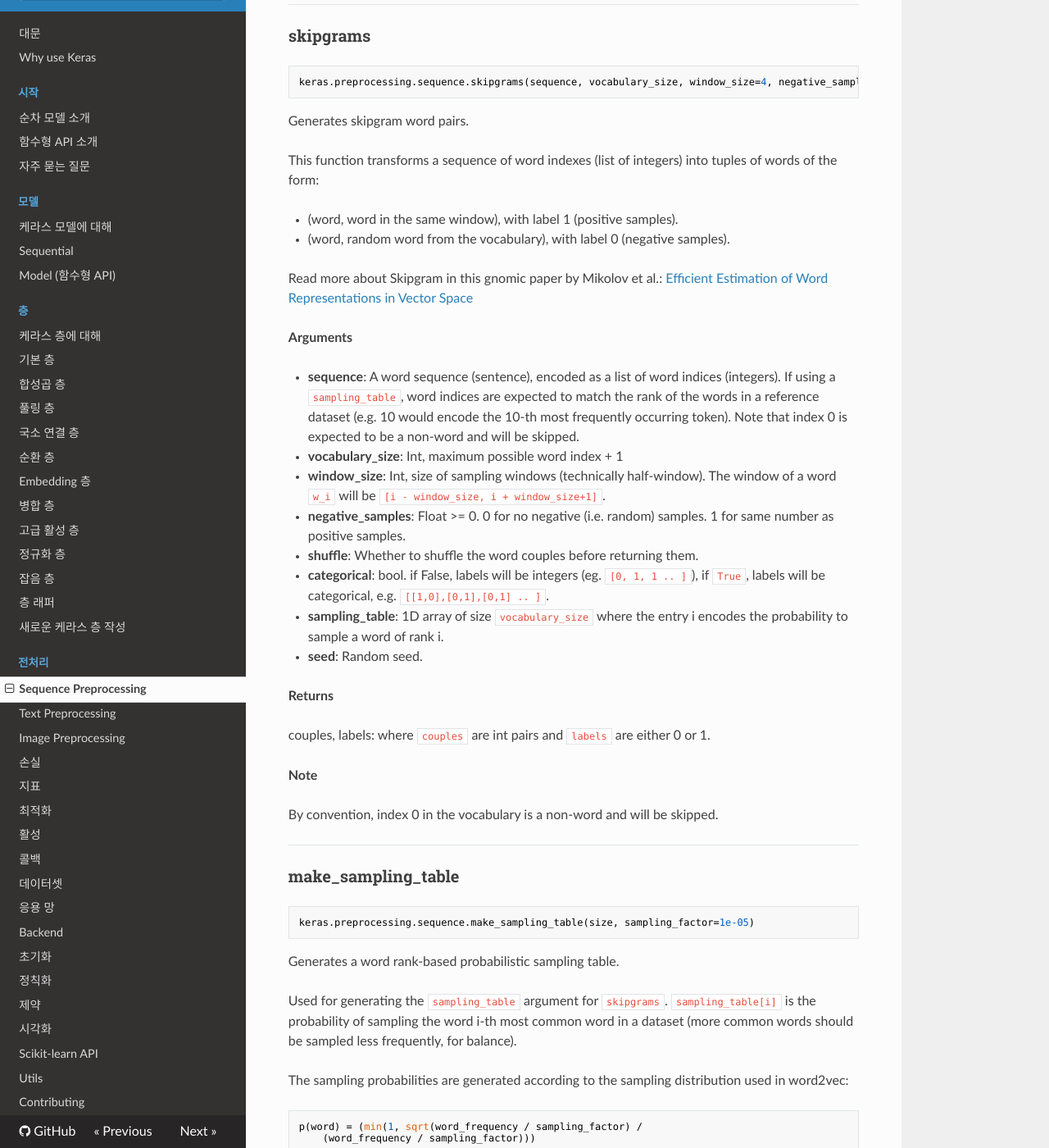
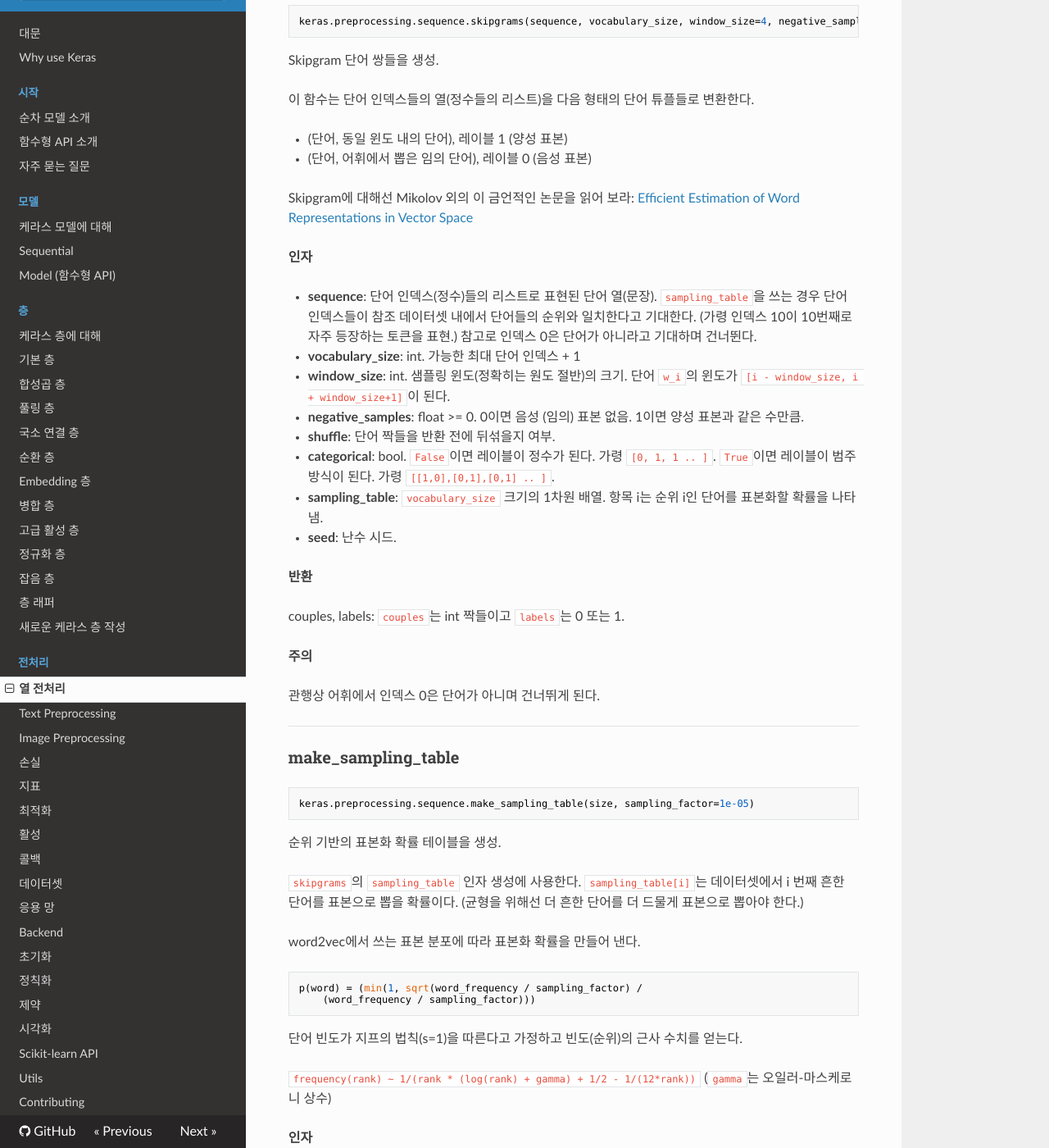
Before and after one commit to wariua/keras-docs-ko, an MkDocs documentation site: the page built from sources/preprocessing/sequence.md, in a window 1280 px wide and 1400 px high, scrolled down 2168 px. Shown: the whole window at 82% size. Built offline with MkDocs 1.6.1, drawn with Linux system fonts in a browser that asks for light colours; nearby versions of some CDN libraries; old or Windows-style settings are respelled for this version of MkDocs; some of the changed text lies outside the part shown.

Commit message:
translated preprocessing/sequence.md

````diff
--- a/mkdocs.yml
+++ b/mkdocs.yml
@@ -35,7 +35,7 @@ pages:
   - 층 래퍼: layers/wrappers.md
   - 새로운 케라스 층 작성: layers/writing-your-own-keras-layers.md
 - 전처리:
-  - Sequence Preprocessing: preprocessing/sequence.md
+  - 열 전처리: preprocessing/sequence.md
   - Text Preprocessing: preprocessing/text.md
   - Image Preprocessing: preprocessing/image.md
 - 손실: losses.md
--- a/sources/preprocessing/sequence.md
+++ b/sources/preprocessing/sequence.md
@@ -1,51 +1,50 @@
-<span style="float:right;">[[source]](https://github.com/keras-team/keras/blob/master/keras/preprocessing/sequence.py#L253)</span>
+<span style="float:right;">[[소스]](https://github.com/keras-team/keras/blob/master/keras/preprocessing/sequence.py#L253)</span>
 ### TimeseriesGenerator
 
 ```python
 keras.preprocessing.sequence.TimeseriesGenerator(data, targets, length, sampling_rate=1, stride=1, start_index=0, end_index=None, shuffle=False, reverse=False, batch_size=128)
 ```
 
-Utility class for generating batches of temporal data.
+시간 데이터 배치들을 생성하기 위한 유틸리티 클래스.
 
-This class takes in a sequence of data-points gathered at
-equal intervals, along with time series parameters such as
-stride, length of history, etc., to produce batches for
-training/validation.
+이 클래스는 동일 간격으로 수집한 데이터 포인트 열에 더해
+보폭, 히스토리 길이 등과 같은 시계열 매개변수들을 받아서
+훈련/검증을 위한 배치들을 만들어 낸다.
 
-__Arguments__
+__인자__
 
-- __data__: Indexable generator (such as list or Numpy array)
-    containing consecutive data points (timesteps).
-    The data should be at 2D, and axis 0 is expected
-    to be the time dimension.
-- __targets__: Targets corresponding to timesteps in `data`.
-    It should have same length as `data`.
-- __length__: Length of the output sequences (in number of timesteps).
-- __sampling_rate__: Period between successive individual timesteps
-    within sequences. For rate `r`, timesteps
-    `data[i]`, `data[i-r]`, ... `data[i - length]`
-    are used for create a sample sequence.
-- __stride__: Period between successive output sequences.
-    For stride `s`, consecutive output samples would
-    be centered around `data[i]`, `data[i+s]`, `data[i+2*s]`, etc.
-- __start_index__: Data points earlier than `start_index` will not be used
-    in the output sequences. This is useful to reserve part of the
-    data for test or validation.
-- __end_index__: Data points later than `end_index` will not be used
-    in the output sequences. This is useful to reserve part of the
-    data for test or validation.
-- __shuffle__: Whether to shuffle output samples,
-    or instead draw them in chronological order.
-- __reverse__: Boolean: if `true`, timesteps in each output sample will be
-    in reverse chronological order.
-- __batch_size__: Number of timeseries samples in each batch
-    (except maybe the last one).
+- __data__: 인덱스 접근이 가능한 (리스트나 Numpy 배열 같은)
+    일련의 데이터 포인트(timestep)들을 담은 제너레이터.
+    데이터가 2차원이어야 하고 0번 축이
+    시간 차원이라고 기대한다.
+- __targets__: `data`의 timestep들에 대응하는 목표들.
+    `data`와 같은 길이여야 한다.
+- __length__: 출력 열들의 길이 (timestep 수).
+- __sampling_rate__: 열 내에서 연속된 개별 timestep들
+    사이의 주기. 그 간격이 `r`이면 timestep
+    `data[i]`, `data[i-r]`, ..., `data[i - length]`를
+    써서 표본 열을 만든다.
+- __stride__: 연속된 출력 열들 사이의 주기.
+    보폭이 `s`이면 연속하는 출력 표본들이
+    `data[i]`, `data[i+s]`, `data[i+2*s]` 등을
+    중심으로 하게 된다.
+- __start_index__: `start_index` 전의 데이터 포인트들은
+    출력 열에 쓰이지 않게 된다. 데이터 일부를 테스트나
+    검증용으로 떼어놓는 데 유용하다.
+- __end_index__: `end_index` 후의 데이터 포인터들은
+    출력 열에 쓰이지 않게 된다. 데이터 일부를 테스트나
+    검증용으로 떼어놓는 데 유용하다.
+- __shuffle__: 출력 표본들을 뒤섞을지 여부.
+    아니면 연대순으로 뽑아냄.
+- __reverse__: 불리언. `true`이면 각 출력 표본 내의 timestep들이
+    연대역순이 됨.
+- __batch_size__: 각 배치(마지막은 제외) 안의 시계열 표본 수.
 
-__Returns__
+__반환__
 
-A [Sequence](/utils/#sequence) instance.
+[Sequence](/utils/#sequence) 인스턴스.
 
-__Examples__
+__예시__
 
 
 ```python
@@ -79,44 +78,44 @@ keras.preprocessing.sequence.pad_sequences(sequences, maxlen=None, dtype='int32'
 ```
 
 
-Pads sequences to the same length.
+패딩으로 열들을 같은 길이로 만들기.
 
-This function transforms a list of
-`num_samples` sequences (lists of integers)
-into a 2D Numpy array of shape `(num_samples, num_timesteps)`.
-`num_timesteps` is either the `maxlen` argument if provided,
-or the length of the longest sequence otherwise.
+이 함수는 `num_samples`짜리 열(장수들의 리스트)들의
+리스트를 `(num_samples, num_timesteps)` 형태의
+2차원 Numpy 배열로 변환한다.
+`num_timesteps`는 `maxlen` 인자를 주면 그 값이고
+아니면 가장 긴 열의 길이이다.
 
-Sequences that are shorter than `num_timesteps`
-are padded with `value` at the end.
+열이 `num_timesteps`보다 짧으면
+끝에 `value`로 패딩을 붙인다.
 
-Sequences longer than `num_timesteps` are truncated
-so that they fit the desired length.
-The position where padding or truncation happens is determined by
-the arguments `padding` and `truncating`, respectively.
+열이 `num_timesteps`보다 길면 끝을 잘라서
+원하는 길이에 맞도록 한다.
+패딩이나 자르기가 어느 쪽에서 이뤄지는지는
+각각 `padding`과 `truncating` 인자에 의해 정해진다.
 
-Pre-padding is the default.
+앞쪽 패딩이 기본이다.
 
-__Arguments__
+__인자__
 
-- __sequences__: List of lists, where each element is a sequence.
-- __maxlen__: Int, maximum length of all sequences.
-- __dtype__: Type of the output sequences.
-- __padding__: String, 'pre' or 'post':
-    pad either before or after each sequence.
-- __truncating__: String, 'pre' or 'post':
-    remove values from sequences larger than
-    `maxlen`, either at the beginning or at the end of the sequences.
-- __value__: Float, padding value.
+- __sequences__: 리스트들의 리스트. 각 항목이 열이다.
+- __maxlen__: 정수. 모든 열들의 최대 길이.
+- __dtype__: 출력 열들의 타입.
+- __padding__: 문자열. 'pre' 또는 'post'.
+    각 열의 앞과 뒤 어느 쪽에 패딩을 추가할 것인가.
+- __truncating__: 문자열. 'pre' 또는 'post'.
+    열이 `maxlen`보다 길면 열의 시작 또는 끝에서
+    값들을 제거한다.
+- __value__: 실수. 패딩 값.
 
-__Returns__
+__반환__
 
-- __x__: Numpy array with shape `(len(sequences), maxlen)`
+- __x__: `(len(sequences), maxlen)` 형태의 Numpy 배열
 
 __Raises__
 
-- __ValueError__: In case of invalid values for `truncating` or `padding`,
-    or in case of invalid shape for a `sequences` entry.
+- __ValueError__: `truncating`이나 `padding`의 값이 유효하지 않은 경우,
+    또는 `sequences` 항목의 형태가 유효하지 않은 경우.
 
 ----
 
@@ -128,50 +127,50 @@ keras.preprocessing.sequence.skipgrams(sequence, vocabulary_size, window_size=4,
 ```
 
 
-Generates skipgram word pairs.
+Skipgram 단어 쌍들을 생성.
 
-This function transforms a sequence of word indexes (list of integers)
-into tuples of words of the form:
+이 함수는 단어 인덱스들의 열(정수들의 리스트)을
+다음 형태의 단어 튜플들로 변환한다.
 
-- (word, word in the same window), with label 1 (positive samples).
-- (word, random word from the vocabulary), with label 0 (negative samples).
+- (단어, 동일 윈도 내의 단어), 레이블 1 (양성 표본)
+- (단어, 어휘에서 뽑은 임의 단어), 레이블 0 (음성 표본)
 
-Read more about Skipgram in this gnomic paper by Mikolov et al.:
+Skipgram에 대해선 Mikolov 외의 이 금언적인 논문을 읽어 보라:
 [Efficient Estimation of Word Representations in
 Vector Space](http://arxiv.org/pdf/1301.3781v3.pdf)
 
-__Arguments__
+__인자__
 
-- __sequence__: A word sequence (sentence), encoded as a list
-    of word indices (integers). If using a `sampling_table`,
-    word indices are expected to match the rank
-    of the words in a reference dataset (e.g. 10 would encode
-    the 10-th most frequently occurring token).
-    Note that index 0 is expected to be a non-word and will be skipped.
-- __vocabulary_size__: Int, maximum possible word index + 1
-- __window_size__: Int, size of sampling windows (technically half-window).
-    The window of a word `w_i` will be
-    `[i - window_size, i + window_size+1]`.
-- __negative_samples__: Float >= 0. 0 for no negative (i.e. random) samples.
-    1 for same number as positive samples.
-- __shuffle__: Whether to shuffle the word couples before returning them.
-- __categorical__: bool. if False, labels will be
-    integers (eg. `[0, 1, 1 .. ]`),
-    if `True`, labels will be categorical, e.g.
-    `[[1,0],[0,1],[0,1] .. ]`.
-- __sampling_table__: 1D array of size `vocabulary_size` where the entry i
-    encodes the probability to sample a word of rank i.
-- __seed__: Random seed.
+- __sequence__: 단어 인덱스(정수)들의 리스트로 표현된
+    단어 열(문장). `sampling_table`을 쓰는 경우
+    단어 인덱스들이 참조 데이터셋 내에서 단어들의
+    순위와 일치한다고 기대한다. (가령 인덱스 10이
+    10번째로 자주 등장하는 토큰을 표현.)
+    참고로 인덱스 0은 단어가 아니라고 기대하며 건너뛴다.
+- __vocabulary_size__: int. 가능한 최대 단어 인덱스 + 1
+- __window_size__: int. 샘플링 윈도(정확히는 원도 절반)의 크기.
+    단어 `w_i`의 윈도가
+    `[i - window_size, i + window_size+1]`이 된다.
+- __negative_samples__: float >= 0. 0이면 음성 (임의) 표본 없음.
+    1이면 양성 표본과 같은 수만큼.
+- __shuffle__: 단어 짝들을 반환 전에 뒤섞을지 여부.
+- __categorical__: bool. `False`이면 레이블이 정수가 된다.
+    가령 `[0, 1, 1 .. ]`.
+    `True`이면 레이블이 범주 방식이 된다.
+    가령 `[[1,0],[0,1],[0,1] .. ]`.
+- __sampling_table__: `vocabulary_size` 크기의 1차원 배열.
+    항목 i는 순위 i인 단어를 표본화할 확률을 나타냄.
+- __seed__: 난수 시드.
 
-__Returns__
+__반환__
 
-couples, labels: where `couples` are int pairs and
-    `labels` are either 0 or 1.
+couples, labels: `couples`는 int 짝들이고
+    `labels`는 0 또는 1.
 
-__Note__
+__주의__
 
-By convention, index 0 in the vocabulary is
-a non-word and will be skipped.
+관행상 어휘에서 인덱스 0은 단어가 아니며
+건너뛰게 된다.
 
 ----
 
@@ -183,33 +182,33 @@ keras.preprocessing.sequence.make_sampling_table(size, sampling_factor=1e-05)
 ```
 
 
-Generates a word rank-based probabilistic sampling table.
+순위 기반의 표본화 확률 테이블을 생성.
 
-Used for generating the `sampling_table` argument for `skipgrams`.
-`sampling_table[i]` is the probability of sampling
-the word i-th most common word in a dataset
-(more common words should be sampled less frequently, for balance).
+`skipgrams`의 `sampling_table` 인자 생성에 사용한다.
+`sampling_table[i]`는 데이터셋에서 i 번째
+흔한 단어를 표본으로 뽑을 확률이다.
+(균형을 위해선 더 흔한 단어를 더 드물게 표본으로 뽑아야 한다.)
 
-The sampling probabilities are generated according
-to the sampling distribution used in word2vec:
+word2vec에서 쓰는 표본 분포에 따라
+표본화 확률을 만들어 낸다.
 
 ```
 p(word) = (min(1, sqrt(word_frequency / sampling_factor) /
     (word_frequency / sampling_factor)))
 ```
 
-We assume that the word frequencies follow Zipf's law (s=1) to derive
-a numerical approximation of frequency(rank):
+단어 빈도가 지프의 법칙(s=1)을 따른다고 가정하고
+빈도(순위)의 근사 수치를 얻는다.
 
 `frequency(rank) ~ 1/(rank * (log(rank) + gamma) + 1/2 - 1/(12*rank))`
-where `gamma` is the Euler-Mascheroni constant.
+(`gamma`는 오일러-마스케로니 상수)
 
-__Arguments__
+__인자__
 
-- __size__: Int, number of possible words to sample.
-- __sampling_factor__: The sampling factor in the word2vec formula.
+- __size__: int. 표본화 가능한 단어들의 수.
+- __sampling_factor__: word2vec 식의 표본화 계수.
 
-__Returns__
+__반환__
 
-A 1D Numpy array of length `size` where the ith entry
-is the probability that a word of rank i should be sampled.
+길이가 `size`인 1차원 Numpy 배열.
+i 번째 항목은 순위 i인 단어를 표본화할 확률임.
````
